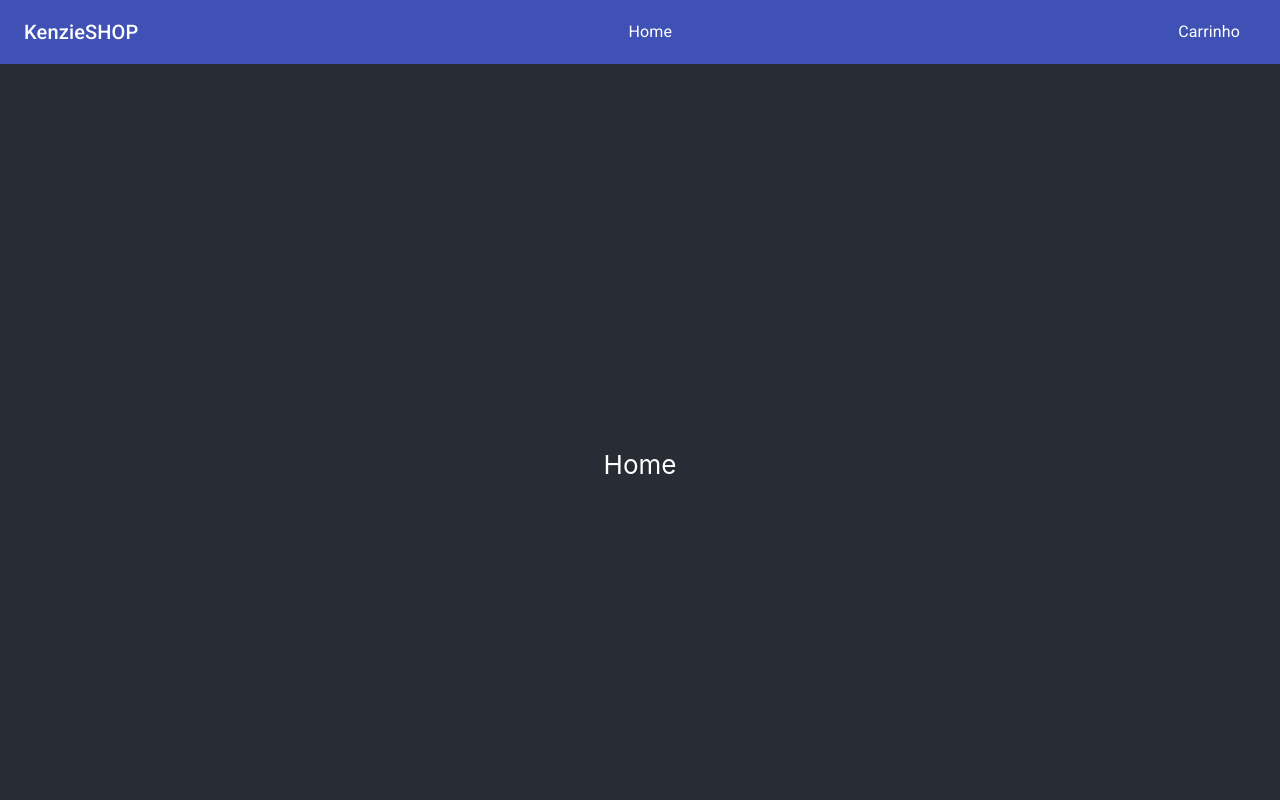
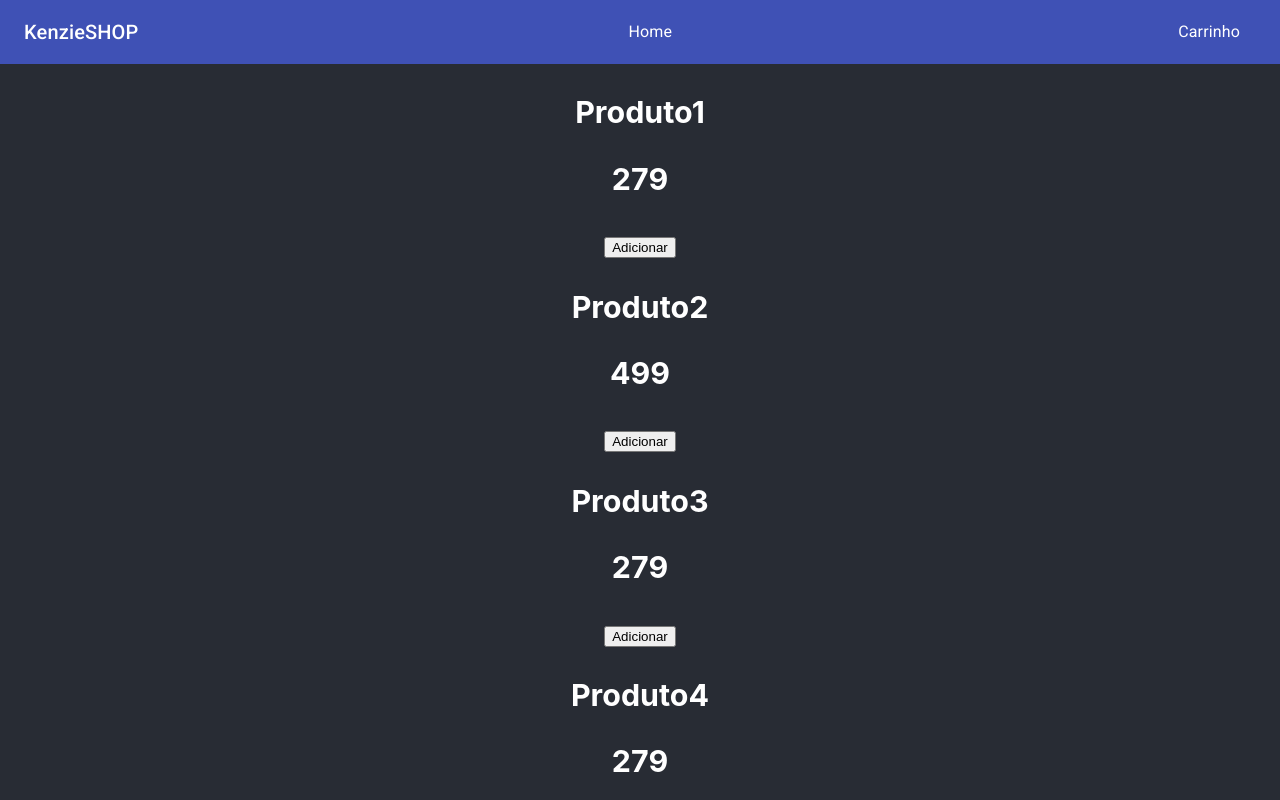
Before and after one commit to Kenzie-Academy-Brasil-Developers/react-entrega-s3-kenzieshop-ManoelaCunha, a React (Create React App) app: page / in a window 1280 px wide. Shown: the top 800 px of the page. Built offline with nearby package versions, Linux system fonts and the light colour scheme.

Commit message:
feat(component): criação e configuração dos componentes Product/ProductsList/CartList

```diff
--- /dev/null
+++ b/src/components/CartList/index.js
@@ -0,0 +1,16 @@
+import { useSelector } from "react-redux";
+import Product from "../Product";
+
+const CartList = () => {
+  const cart = useSelector((store) => store.cart);
+
+  return (
+    <div>
+      {cart.map((product) => (
+        <Product key={product.id} product={product} isRemovable />
+      ))}
+    </div>
+  );
+};
+
+export default CartList;
--- /dev/null
+++ b/src/components/Product/index.js
@@ -0,0 +1,29 @@
+import { useDispatch } from "react-redux";
+import { addToCart, removeFromCart } from "../../store/modules/cart/actions";
+
+const Product = ({ product, isRemovable = false }) => {
+  const dispatch = useDispatch();
+  const { id, name, price } = product;
+
+  const handleAddToCart = () => {
+    dispatch(addToCart(product));
+  };
+
+  const handleRemoveFromCart = () => {
+    dispatch(removeFromCart(id));
+  };
+
+  return (
+    <div>
+      <h3>{name}</h3>
+      <h3>{price}</h3>
+      {isRemovable ? (
+        <button onClick={handleRemoveFromCart}>Remover</button>
+      ) : (
+        <button onClick={handleAddToCart}>Adicionar</button>
+      )}
+    </div>
+  );
+};
+
+export default Product;
--- /dev/null
+++ b/src/components/ProductsList/index.js
@@ -0,0 +1,16 @@
+import { useSelector } from "react-redux";
+import Product from "../Product";
+
+const ProductsList = () => {
+  const products = useSelector((store) => store.products);
+
+  return (
+    <div>
+      {products.map((product) => (
+        <Product key={product.id} product={product} />
+      ))}
+    </div>
+  );
+};
+
+export default ProductsList;
--- a/src/pages/Cart/index.js
+++ b/src/pages/Cart/index.js
@@ -1,5 +1,12 @@
+import CartList from "../../components/CartList";
+
 const Cart = () => {
-  return <div>Cart</div>;
+  return (
+    <div>
+      <h1>Carrinho de Compras</h1>
+      <CartList />
+    </div>
+  );
 };
 
 export default Cart;
--- a/src/pages/Home/index.js
+++ b/src/pages/Home/index.js
@@ -1,5 +1,11 @@
+import ProductsList from "../../components/ProductsList";
+
 const Home = () => {
-  return <div>Home</div>;
+  return (
+    <div>
+      <ProductsList />
+    </div>
+  );
 };
 
 export default Home;
```
